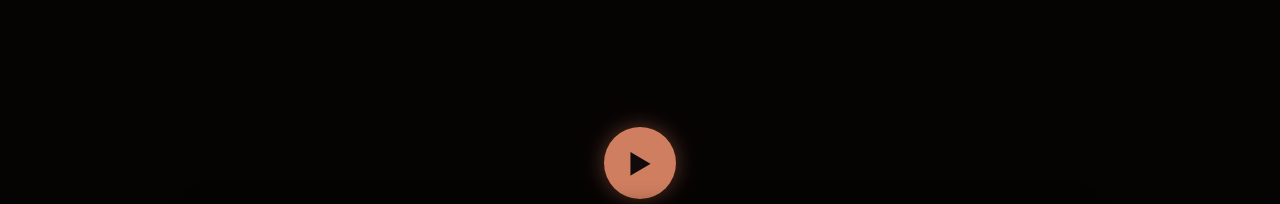
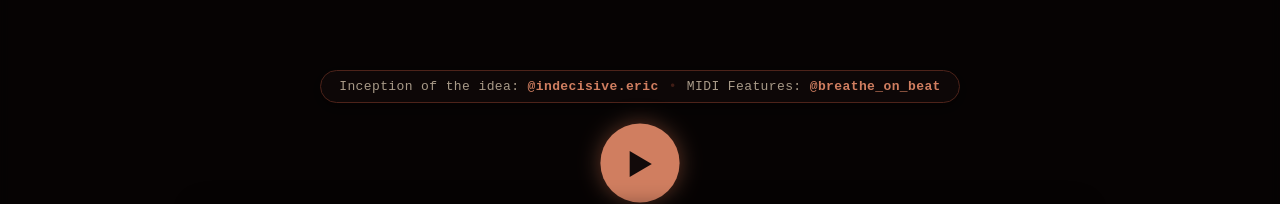
Before and after one commit to codemaniac6626/gesture-synth-midiosc, a website built with Vite: page index.html in a window 1280 px wide. Shown: the part 447-651 px from the top of the page. Built offline with nearby package versions, Linux system fonts and the light colour scheme; some packages are replaced by stand-ins of ours; no server answers.

Commit message:
feat: add credit display to the audio initialization overlay

```diff
--- a/index.html
+++ b/index.html
@@ -334,6 +334,11 @@
 
   <!-- Audio Initialization Overlay -->
   <div id="startOverlay">
+    <div class="start-credits">
+      <span>Inception of the idea: <strong>@indecisive.eric</strong></span>
+      <span class="credit-divider">•</span>
+      <span>MIDI Features: <strong>@breathe_on_beat</strong></span>
+    </div>
     <div class="start-circle">▶</div>
     <div class="start-text">Click to enable Audio & MIDI</div>
   </div>
--- a/style.css
+++ b/style.css
@@ -321,6 +321,36 @@ body {
   font-family: monospace;
   font-size: 16px;
   letter-spacing: 0.05em;
+}
+
+.start-credits {
+  margin-bottom: 8px;
+  margin-top: 0;
+  font-family: monospace;
+  font-size: 13px;
+  color: var(--text-muted);
+  background: rgba(18, 10, 10, 0.75);
+  border: 1px solid var(--primary-border);
+  padding: 8px 18px;
+  border-radius: 20px;
+  backdrop-filter: blur(8px);
+  display: flex;
+  align-items: center;
+  gap: 10px;
+  flex-wrap: wrap;
+  justify-content: center;
+  letter-spacing: 0.03em;
+  box-shadow: 0 4px 16px rgba(0, 0, 0, 0.4);
+}
+
+.start-credits strong {
+  color: var(--primary-color);
+  font-weight: bold;
+}
+
+.credit-divider {
+  color: var(--primary-border);
+  opacity: 0.8;
 }
 
 #overlay.dimmed {
```
